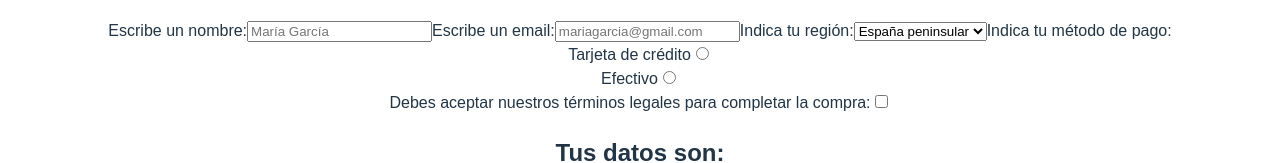
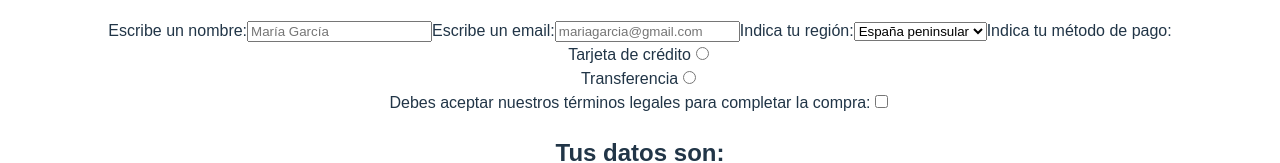
Before and after one commit to Nanakuh/disney-react-web, a React (Vite) app: page / in a window 1280 px wide. Shown: the part 270-433 px from the top of the page. Built offline with nearby package versions, Linux system fonts and the light colour scheme; no server answers.

Commit message:
Fixing paymentType

```diff
--- a/src/components/Form.jsx
+++ b/src/components/Form.jsx
@@ -140,7 +140,7 @@ const App = () => {
 
           <div className="input-group-radio">
             <label className="label-radio" htmlFor="banktransfer">
-              Efectivo
+              Transferencia
             </label>
             {/* Este radio solo debe aparecer activo cuando paymentType sea cash */}
             <input
```
